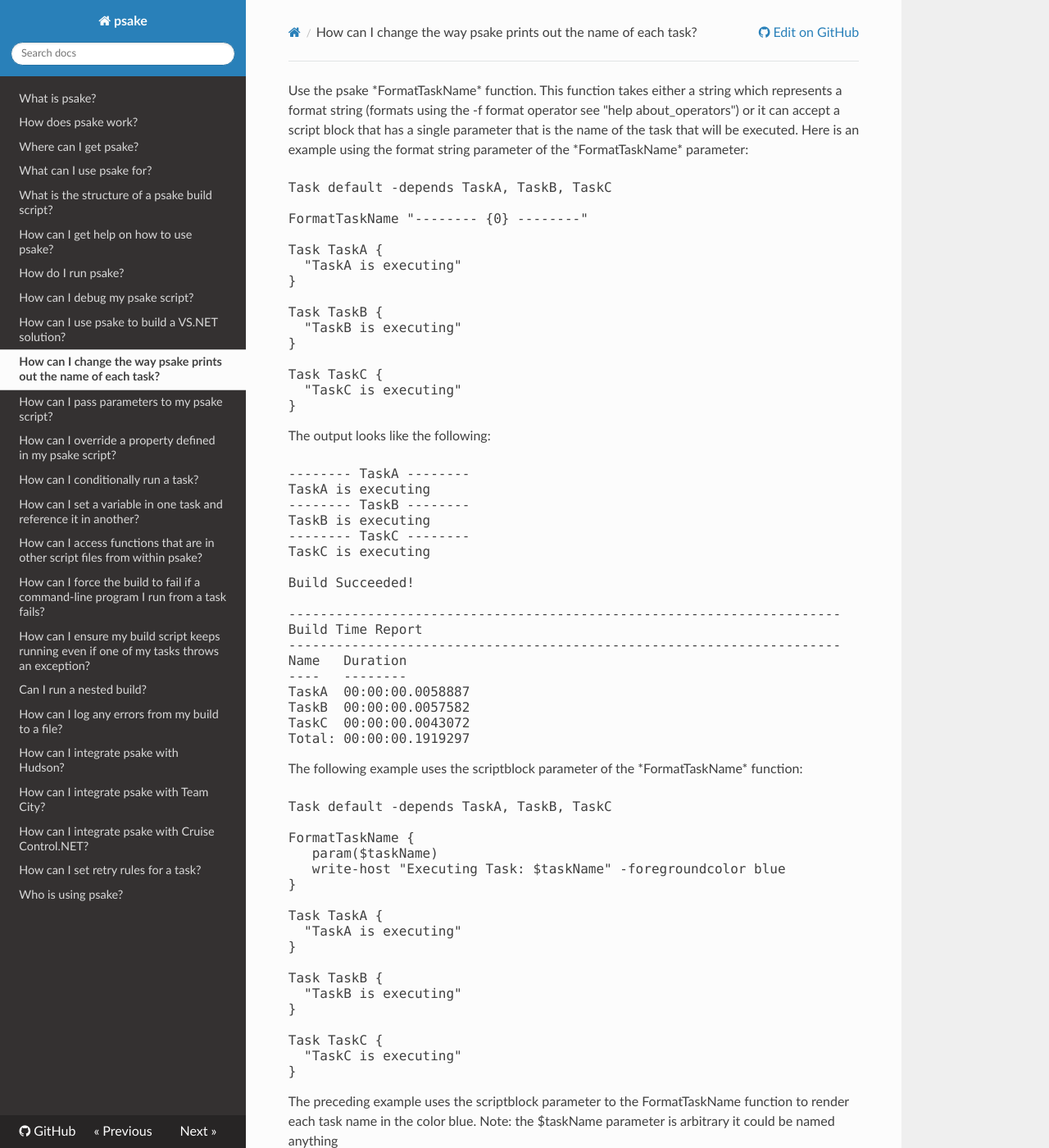
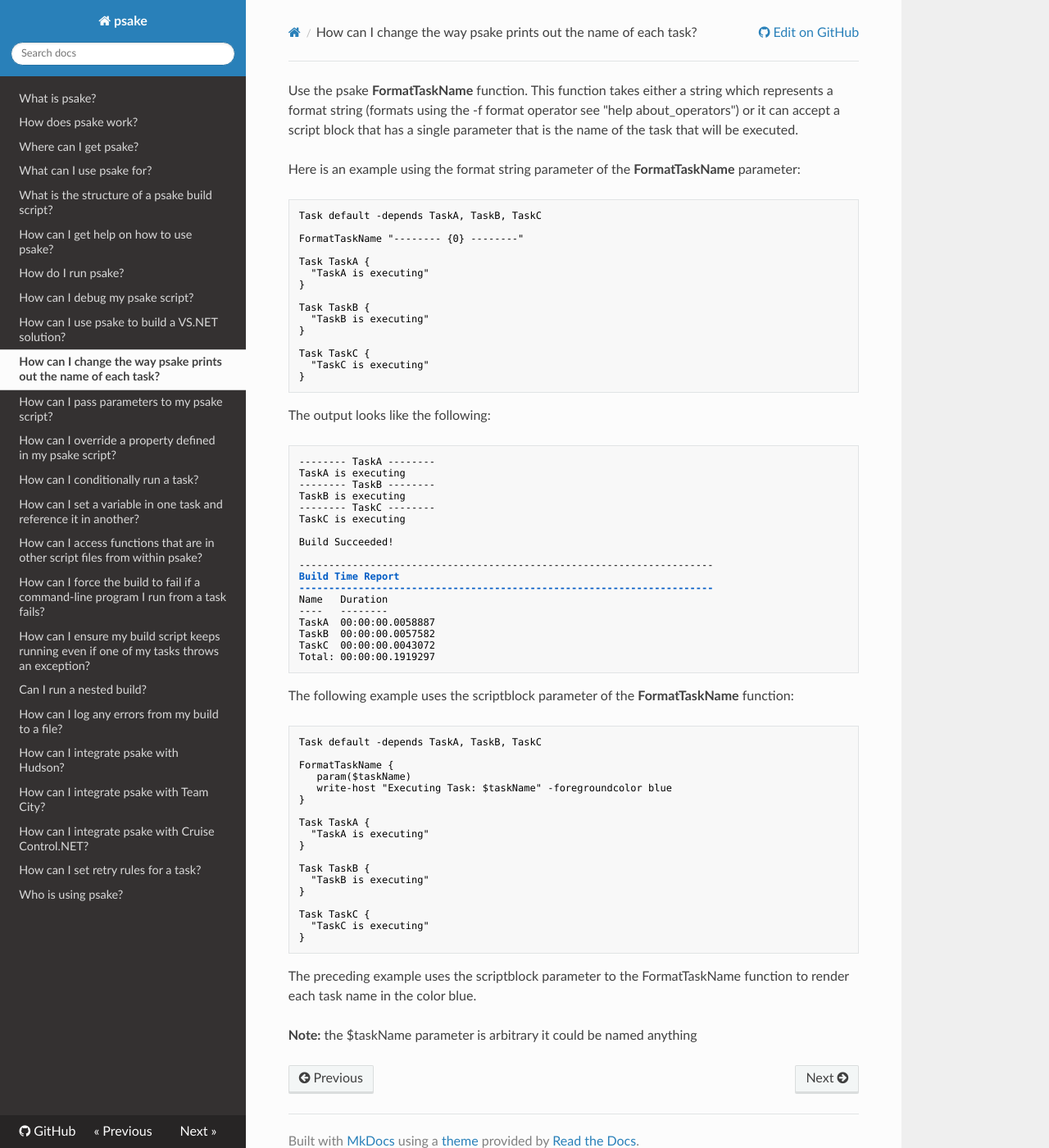
Before and after one commit to psake/psake, an MkDocs documentation site: the page built from docs/print-psake-task-name.md, in a window 1280 px wide and 1400 px high. Shown: the whole window at 82% size. Built offline with MkDocs 1.6.1, drawn with Linux system fonts in a browser that asks for light colours; nearby versions of some CDN libraries; old or Windows-style settings are respelled for this version of MkDocs.

Commit message:
(doc) Converted to markdown

````diff
--- a/docs/print-psake-task-name.md
+++ b/docs/print-psake-task-name.md
@@ -1,9 +1,8 @@
-<p>
-Use the psake *FormatTaskName* function. This function takes either a string which represents a format string (formats using the -f format operator see "help about_operators") or it can accept a script block that has a single parameter that is the name of the task that will be executed.
+Use the psake **FormatTaskName** function. This function takes either a string which represents a format string (formats using the -f format operator see "help about_operators") or it can accept a script block that has a single parameter that is the name of the task that will be executed.
 
-Here is an example using the format string parameter of the *FormatTaskName* parameter:
-</p>
-<pre>
+Here is an example using the format string parameter of the **FormatTaskName** parameter:
+
+```powershell
 Task default -depends TaskA, TaskB, TaskC
 
 FormatTaskName "-------- {0} --------"
@@ -19,11 +18,11 @@ Task TaskB {
 Task TaskC {
   "TaskC is executing"
 }
-</pre>
-<p>
+```
+
 The output looks like the following:
-</p>
-<pre>
+
+```
 -------- TaskA --------
 TaskA is executing
 -------- TaskB --------
@@ -42,11 +41,11 @@ TaskA  00:00:00.0058887
 TaskB  00:00:00.0057582
 TaskC  00:00:00.0043072
 Total: 00:00:00.1919297
-</pre>
-<p>
-The following example uses the scriptblock parameter of the *FormatTaskName* function:
-</p>
-<pre>
+```
+
+The following example uses the scriptblock parameter of the **FormatTaskName** function:
+
+```powershell
 Task default -depends TaskA, TaskB, TaskC
 
 FormatTaskName {
@@ -65,9 +64,8 @@ Task TaskB {
 Task TaskC {
   "TaskC is executing"
 }
-</pre>
-<p>
+```
+
 The preceding example uses the scriptblock parameter to the FormatTaskName function to render each task name in the color blue.
 
-Note: the $taskName parameter is arbitrary it could be named anything
-</p>
+**Note:** the $taskName parameter is arbitrary it could be named anything
````
